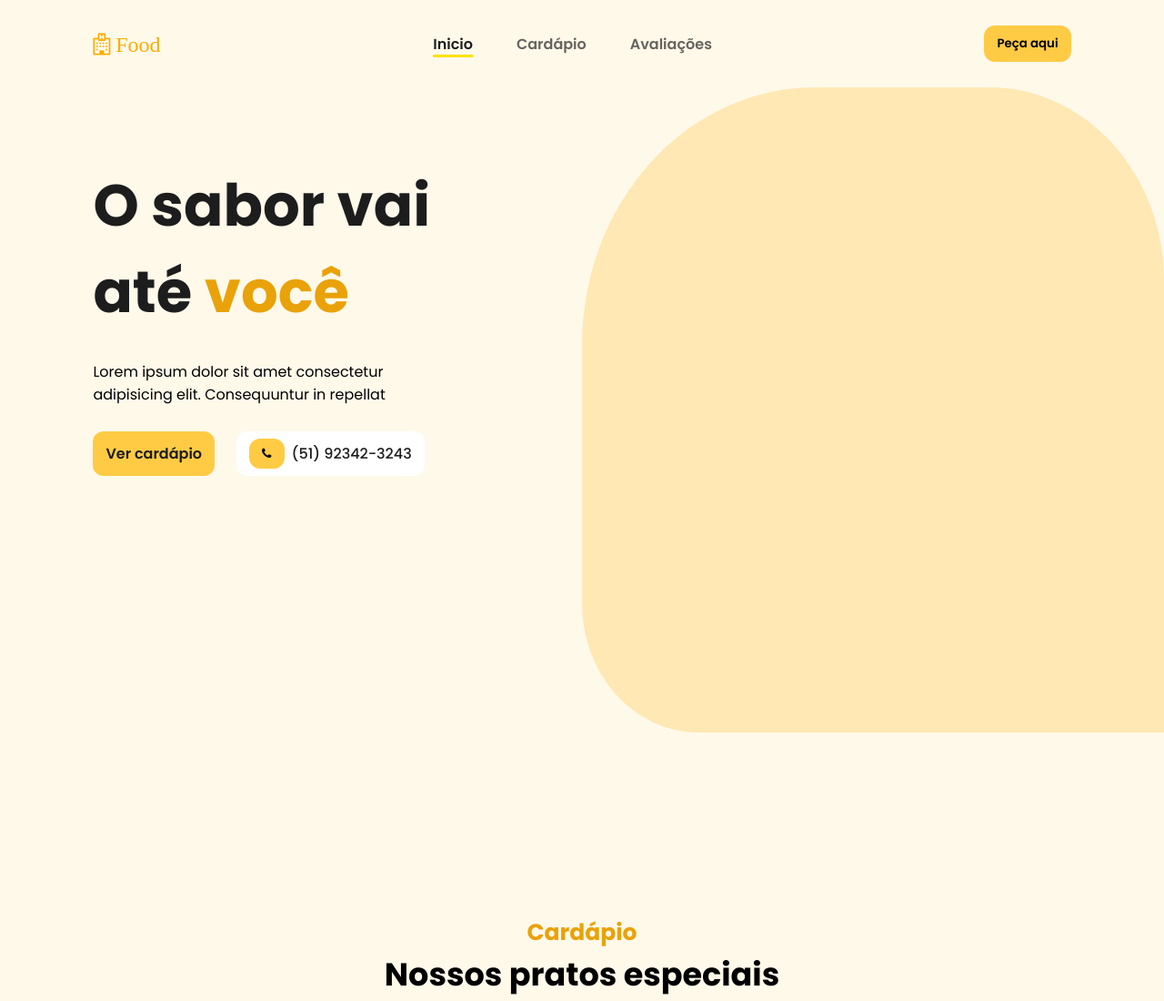
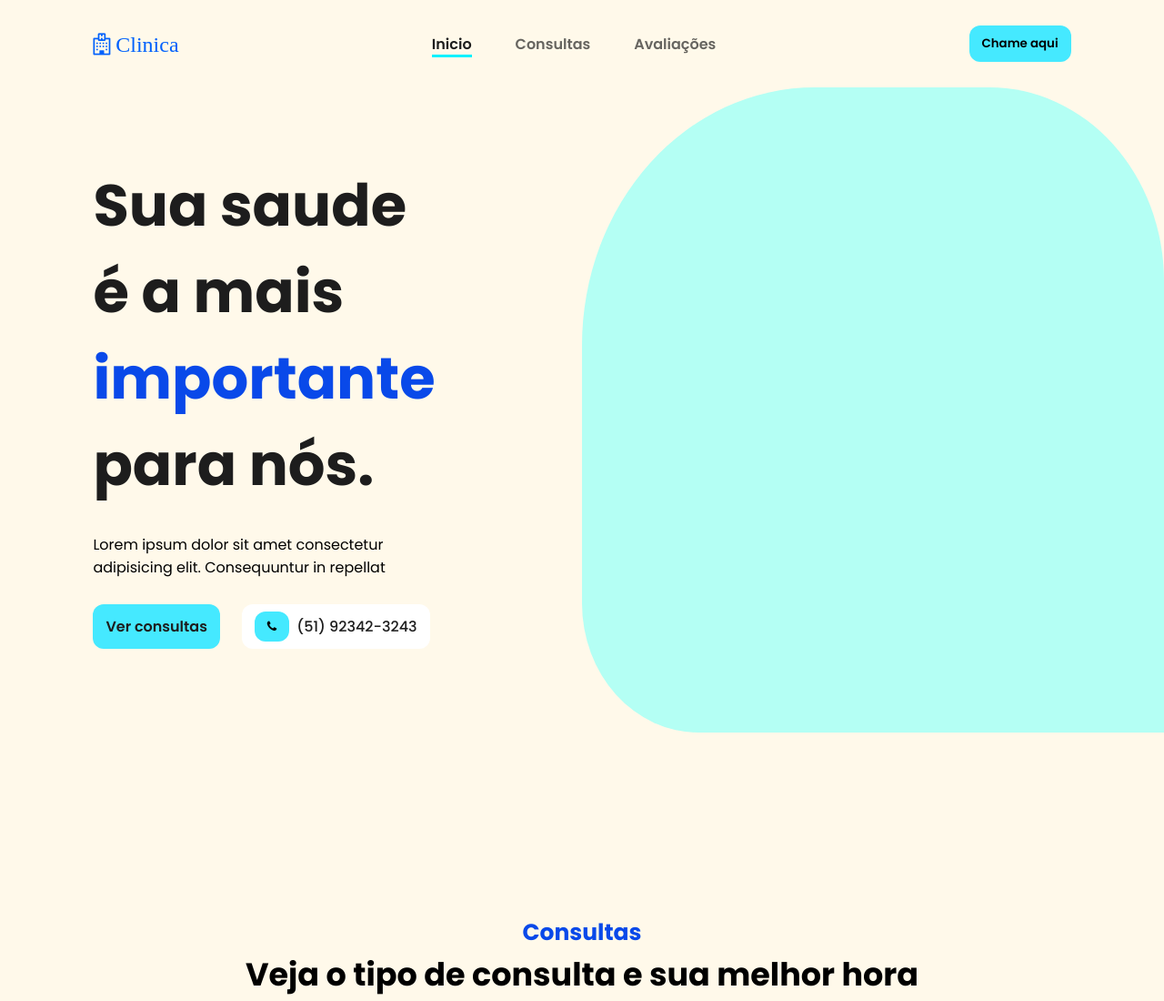
Before and after one commit to LukeFalcox/ProjetoIntegradorSem1, a plain HTML site: page index.html in a window 1280 px wide. Shown: the top 1100 px of the page at 91% size. Drawn offline with Linux system fonts and the light colour scheme.

Commit message:
Fix colors of the projects

```diff
--- a/assets/css/styles.css
+++ b/assets/css/styles.css
@@ -2,11 +2,11 @@
 
 :root {
   --color-primary-1: #fff9ea;
-  --color-primary-2: #ffe8b4;
-  --color-primary-3: #ffe100;
-  --color-primary-4: #ffcb45;
-  --color-primary-5: #f8d477;
-  --color-primary-6: #e9a209;
+  --color-primary-2: #b4fff4;
+  --color-primary-3: #00f2ff;
+  --color-primary-4: #45e9ff;
+  --color-primary-5: #77c0f8;
+  --color-primary-6: #0949e9;
 
   --color-neutral-0: #fff;
   --color-neutral-1: #1d1d1d;
@@ -95,7 +95,7 @@ header {
 
 #nav_logo {
   font-size: 24px;
-  color: #fcac00;
+  color: #0061fc;
 }
 
 #nav_list {
--- a/index.html
+++ b/index.html
@@ -9,26 +9,26 @@
       href="https://cdnjs.cloudflare.com/ajax/libs/font-awesome/4.7.0/css/font-awesome.min.css"
     />
 
-    <title>Document</title>
+    <title>CliniTech</title>
   </head>
   <body>
     <header>
       <nav id="navbar">
-        <i class="fa fa-hospital-o" aria-hidden="true" id="nav_logo"> Food</i>
+        <i class="fa fa-hospital-o" aria-hidden="true" id="nav_logo"> Clinica</i>
 
         <ul id="nav_list">
           <li class="nav-item active">
             <a href="#home">Inicio</a>
           </li>
           <li class="nav-item">
-            <a href="#menu">Cardápio</a>
+            <a href="#menu">Consultas</a>
           </li>
           <li class="nav-item">
             <a href="#testimonials">Avaliações</a>
           </li>
         </ul>
 
-        <button class="btn-default">Peça aqui</button>
+        <button class="btn-default">Chame aqui</button>
 
         <button id="mobile_btn">
           <i class="fa fa-bars" aria-hidden="true"></i>
@@ -41,7 +41,7 @@
             <a href="#home">Inicio</a>
           </li>
           <li class="nav-item">
-            <a href="#menu">Cardápio</a>
+            <a href="#menu">Consultas</a>
           </li>
           <li class="nav-item">
             <a href="#testimonials">Avaliações</a>
@@ -57,8 +57,9 @@
         <div class="shape"></div>
         <div id="cta">
           <h1 class="title">
-            O sabor vai até
-            <span>você</span>
+            Sua saude é a mais
+            <span>importante</span>
+            para nós.
           </h1>
 
           <p>
@@ -67,7 +68,7 @@
           </p>
 
           <div id="cta_buttons">
-            <a href="#" class="btn-default"> Ver cardápio </a>
+            <a href="#" class="btn-default"> Ver consultas </a>
 
             <a href="tel:+555555555" id="phone_button">
               <button class="btn-default">
@@ -81,8 +82,8 @@
       </section>
 
       <section id="menu">
-        <h2 class="section-title">Cardápio</h2>
-        <h3 class="section-subtitle">Nossos pratos especiais</h3>
+        <h2 class="section-title">Consultas</h2>
+        <h3 class="section-subtitle">Veja o tipo de consulta e sua melhor hora</h3>
 
         <div id="dishes">
           <div class="dish">
```
